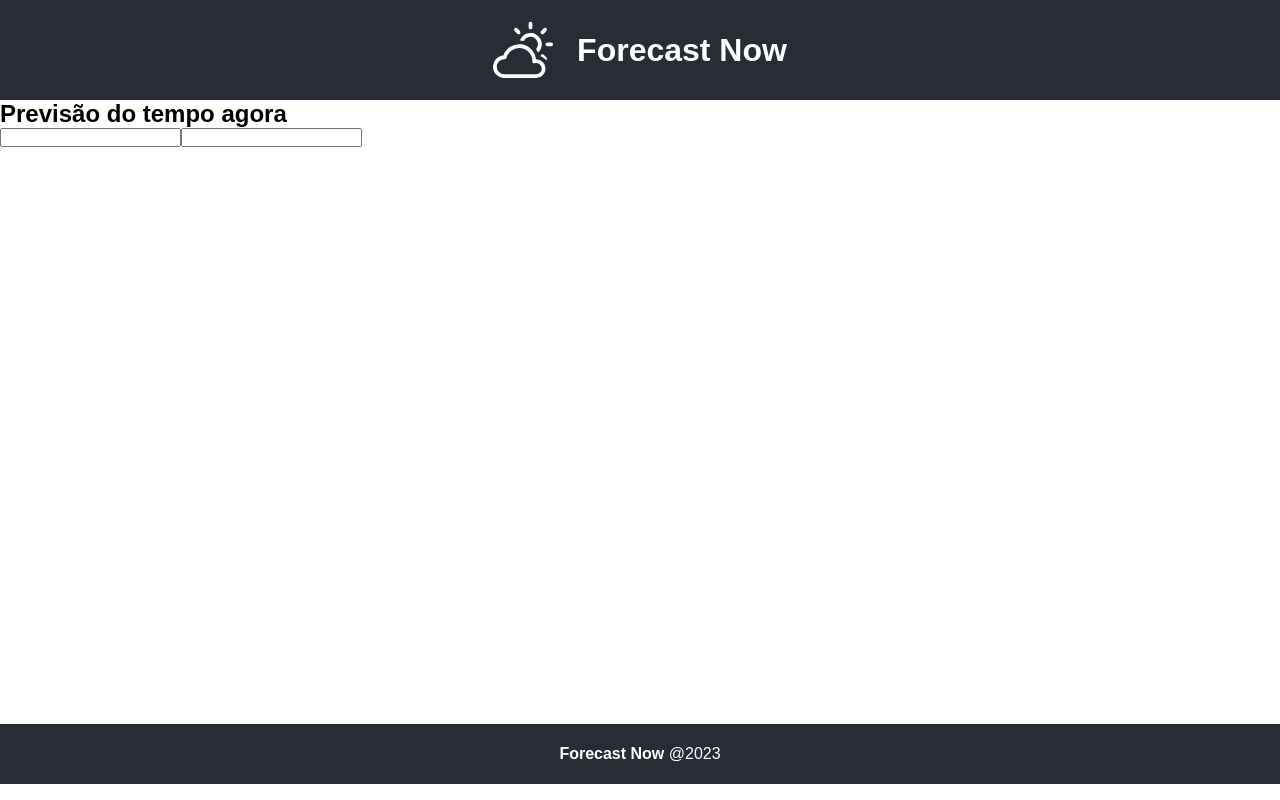
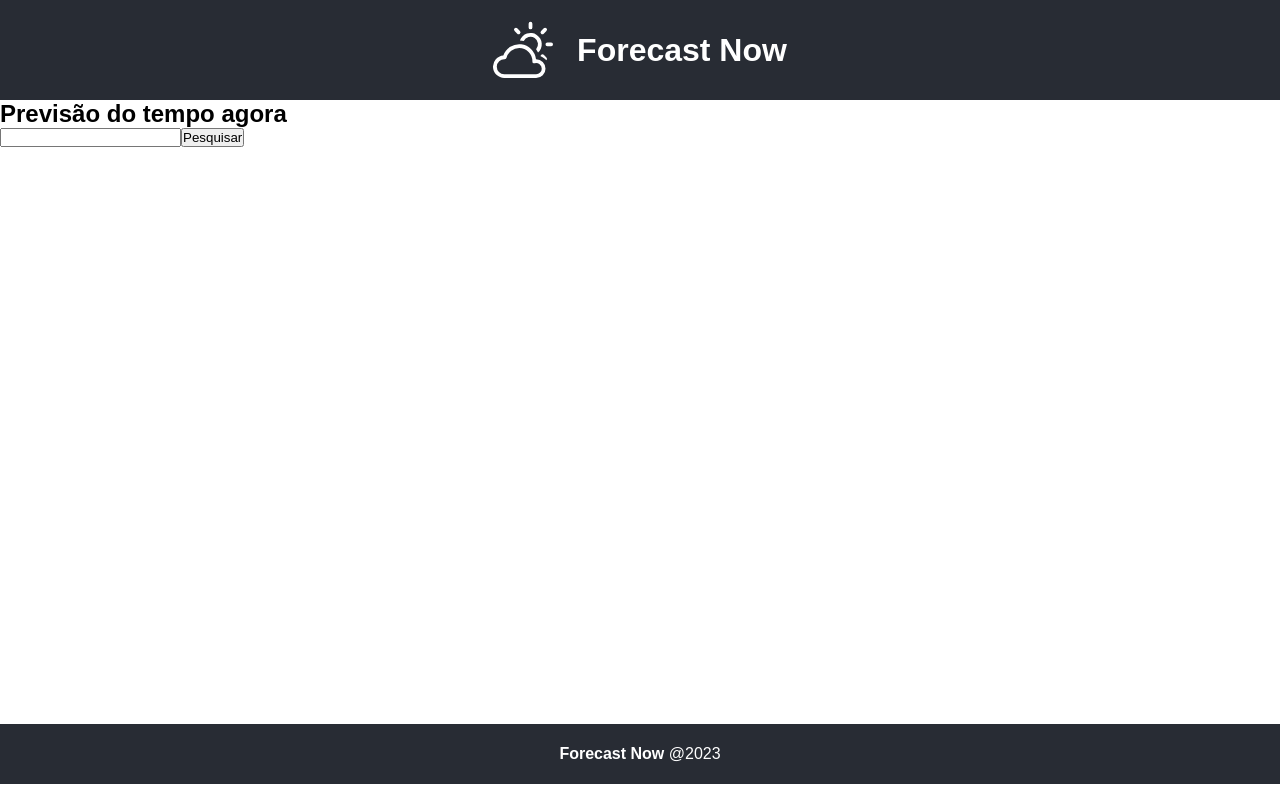
Before and after one commit to ricsjs/forecast-now, a React (Vite) app: page / in a window 1280 px wide. Built offline with nearby package versions, Linux system fonts and the light colour scheme.

Commit message:
buscando dados da API

```diff
--- a/src/App.jsx
+++ b/src/App.jsx
@@ -5,21 +5,18 @@ import api from './services/api';
 import { useState, useEffect } from 'react';
 
 function App() {
-  const [lat, setLat] = useState('');
-  const [lon, setLon] = useState('');
+  const [city, setCity] = useState('');
   const [weatherData, setWeatherData] = useState(null);
   const [error, setError] = useState(null);
-
-  //lat=39.31
-  //lon=-74.5
 
   const showInfo = async () => {
     try {
       const response = await api.get("/weather", {
         params: {
-          lat: lat,
-          lon: lon,
-          appid: "d54d9d02c25c79b822c4d38bbc3a1e47"
+          q: city,
+          units: "metric",
+          appid: "d54d9d02c25c79b822c4d38bbc3a1e47",
+          lang: "pt_br"
         }
       });
       setWeatherData(response.data);
@@ -28,29 +25,24 @@ function App() {
     }
   };
 
-  useEffect(() => {
-    if (lat && lon) {
-      showInfo();
-    }
-  }, [lat, lon]);
+  const handleSubmit = (e) => {
+    e.preventDefault();
+    showInfo();
+  };
 
   return (
     <div>
       <Header />
       <main className='main'>
         <h2>Previsão do tempo agora</h2>
-        <input
-          type="text"
-          value={lat}
-          onChange={(e) => setLat(e.target.value)}
-        />
-        <input
-          type='text'
-          value={lon}
-          onChange={(e) => setLon(e.target.value)}
-        />
-
-        {error && <p>{error}</p>}
+        <form onSubmit={handleSubmit}>
+          <input
+            type="text"
+            value={city}
+            onChange={(e) => setCity(e.target.value)}
+          />
+          <button type='submit'>Pesquisar</button>
+        </form>
 
         {weatherData && (
           <div>
@@ -59,6 +51,8 @@ function App() {
             {/* Exibir mais informações do clima, se necessário */}
           </div>
         )}
+
+        {error && <p>{error}</p>}
       </main>
       <Footer />
     </div>
```
